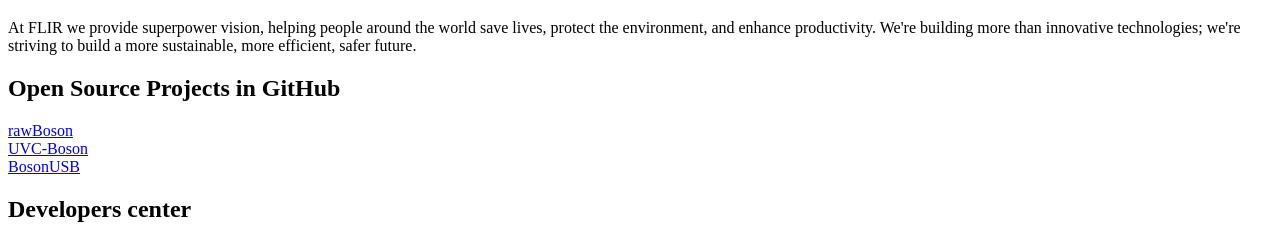
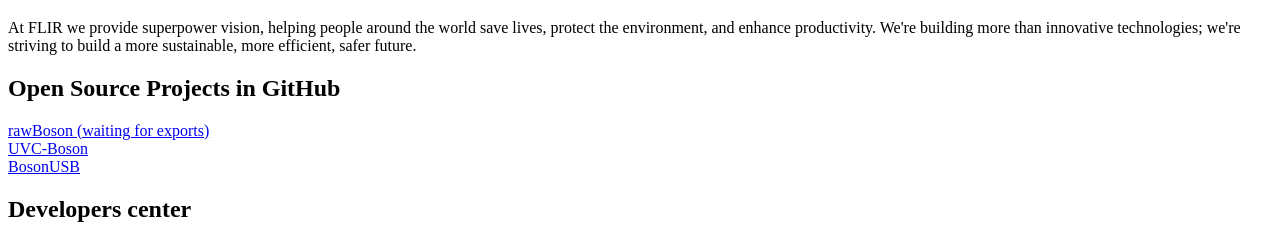
Before and after one commit to FLIR/flir.github.io, a plain HTML site: page index.html in a window 1280 px wide. Shown: the part 61-301 px from the top of the page. Drawn offline with Linux system fonts and the light colour scheme.

Commit message:
Update index.html

```diff
--- a/index.html
+++ b/index.html
@@ -8,7 +8,7 @@
 <p>At FLIR we provide superpower vision, helping people around the world save lives, protect the environment, and enhance productivity. We're building more than innovative technologies; we're striving to build a more sustainable, more efficient, safer future.</p>
 
 <h2>Open Source Projects in GitHub</h2>
-<a href="https://github.com/FLIR/rawBoson">rawBoson</a><br>
+<a href="https://github.com/FLIR/rawBoson">rawBoson (waiting for exports) </a><br>
 <a href="https://github.com/FLIR/UVC-Boson">UVC-Boson</a><br>
 <a href="https://github.com/FLIR/BosonUSB">BosonUSB</a><br>
 
```
